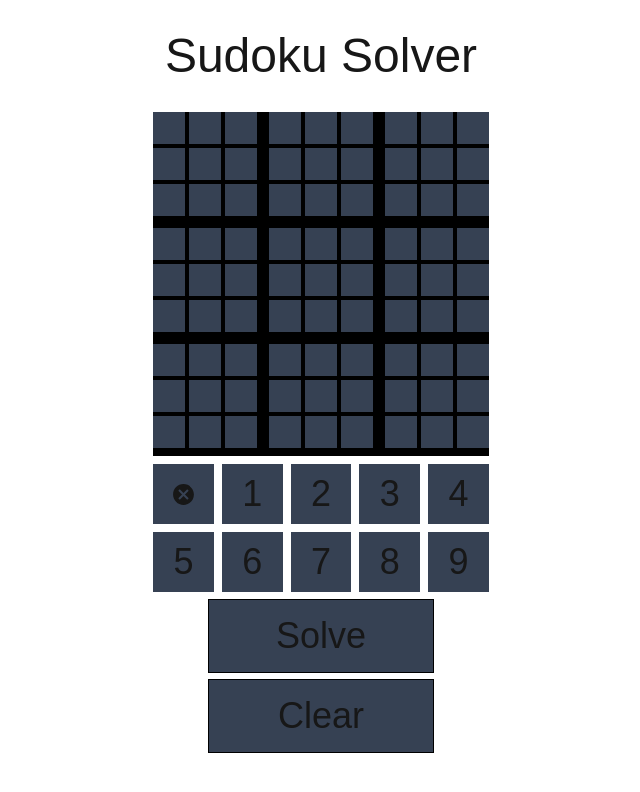
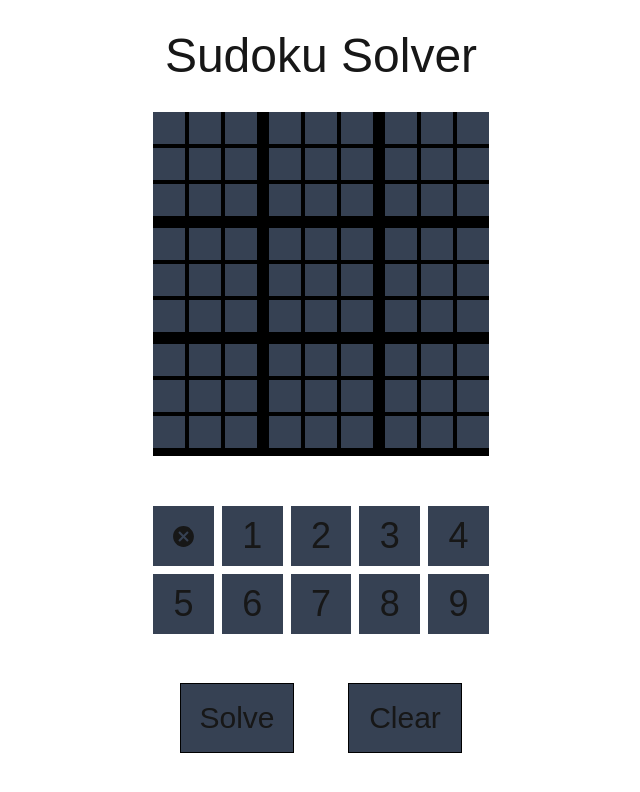
Before and after one commit to Robbysim37/sudoku-solver, a Next.js app: page / in a window 1280 px wide. Shown: the top 792 px of the page, without its empty margins (319-959 px from the left). Built offline with nearby package versions, Linux system fonts and the light colour scheme.

Commit message:
more style fixes

```diff
--- a/src/app/page.js
+++ b/src/app/page.js
@@ -63,8 +63,10 @@ export default function Home() {
           <NumberSelector setCurrNumber={setCurrNumber}>8</NumberSelector>
           <NumberSelector setCurrNumber={setCurrNumber}>9</NumberSelector>
         </div>
+        <div className="flex justify-around w-full">
         <SolveButton solveThePuzzle={solveThePuzzle}/>
         <ClearButton clearThePuzzle={clearThePuzzle}/>
+        </div>
       </div>
     </div>
   );
--- a/src/components/clear-button.js
+++ b/src/components/clear-button.js
@@ -4,7 +4,7 @@ const ClearButton = (props) => {
         props.clearThePuzzle()
     }
 
-    return <div onClick={clear} className="bg-gray-700 w-2/3 flex justify-center items-center text-4xl outline-1 outline-black">
+    return <div onClick={clear} className="bg-gray-700 w-1/3 flex justify-center items-center text-3xl outline-1 outline-black">
         <p className="m-4">Clear</p>
 </div>
 }
--- a/src/components/solve-button.js
+++ b/src/components/solve-button.js
@@ -4,7 +4,7 @@ const SolveButton = (props) => {
         props.solveThePuzzle()
     }
 
-    return <div onClick={solve} className="bg-gray-700 w-2/3 flex justify-center items-center text-4xl outline-1 outline-black">
+    return <div onClick={solve} className="bg-gray-700 w-1/3 flex justify-center items-center text-3xl outline-1 outline-black">
         <p className="m-4">Solve</p>
 </div>
 }
```
